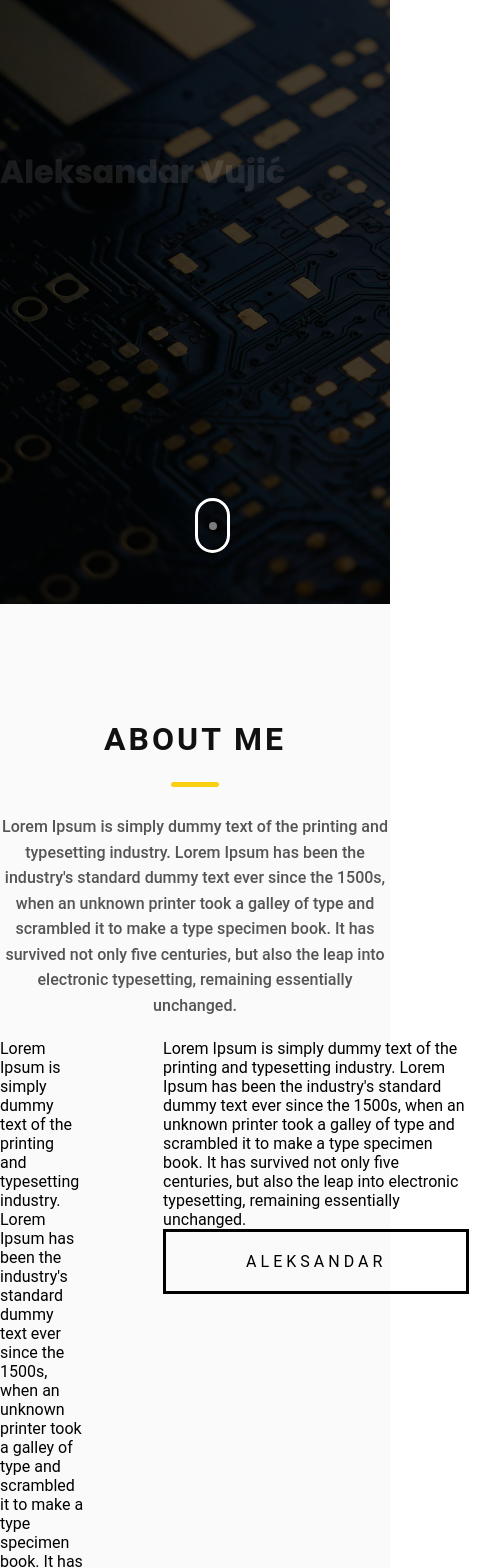
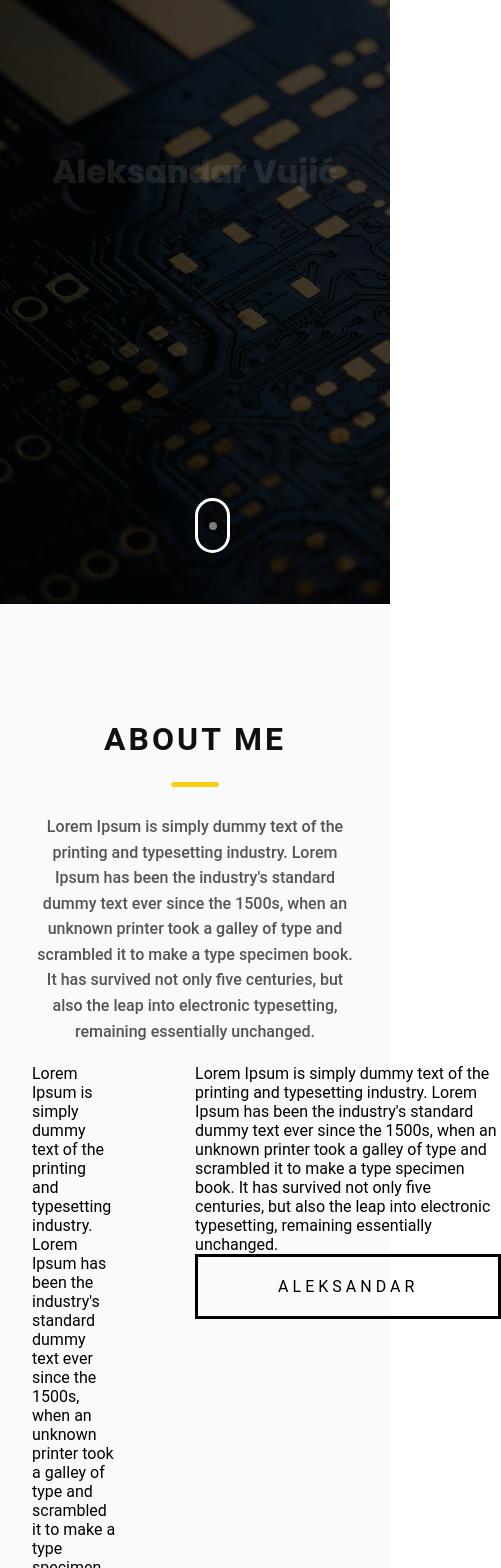
Before and after one commit to AleksandarVujic/portfolio, an Angular app: page /#/home in a window 390 px wide. Shown: the part 240-1808 px from the top of the page, 501 px wide, since content can reach past the window. Built offline with nearby package versions, Linux system fonts and the light colour scheme.

Commit message:
Side padding; responsive title;

```diff
--- a/src/app/home/home.component.scss
+++ b/src/app/home/home.component.scss
@@ -41,7 +41,6 @@ $secondary_bloc_color: #e91e63;
                 animation-delay: 3.5s;
                 display: flex;
             }
-
             h1 {
                 font-family: "Poppins";
                 color: #fff;
@@ -53,9 +52,7 @@ $secondary_bloc_color: #e91e63;
                 animation-delay: 4.8s;
                 opacity: 0;
                 display: flex;
-                align-items: baseline;
                 position: relative;
-
                 span {
                     width: 0px;
                     height: 0px;
@@ -71,6 +68,13 @@ $secondary_bloc_color: #e91e63;
                     bottom: 13px;
                     right: -12px;
                 }
+            }
+        }
+
+        @media screen and (max-width: 550px) {
+            .title {
+                justify-content: center;
+                height: auto;
             }
         }
 
--- a/src/styles.scss
+++ b/src/styles.scss
@@ -44,7 +44,7 @@ section::-webkit-scrollbar {
 
 .segment-container {
     margin: auto;
-    padding: 6rem 0;
+    padding: 6rem 2rem;
 }
 
 .segment-heading_main {
```
